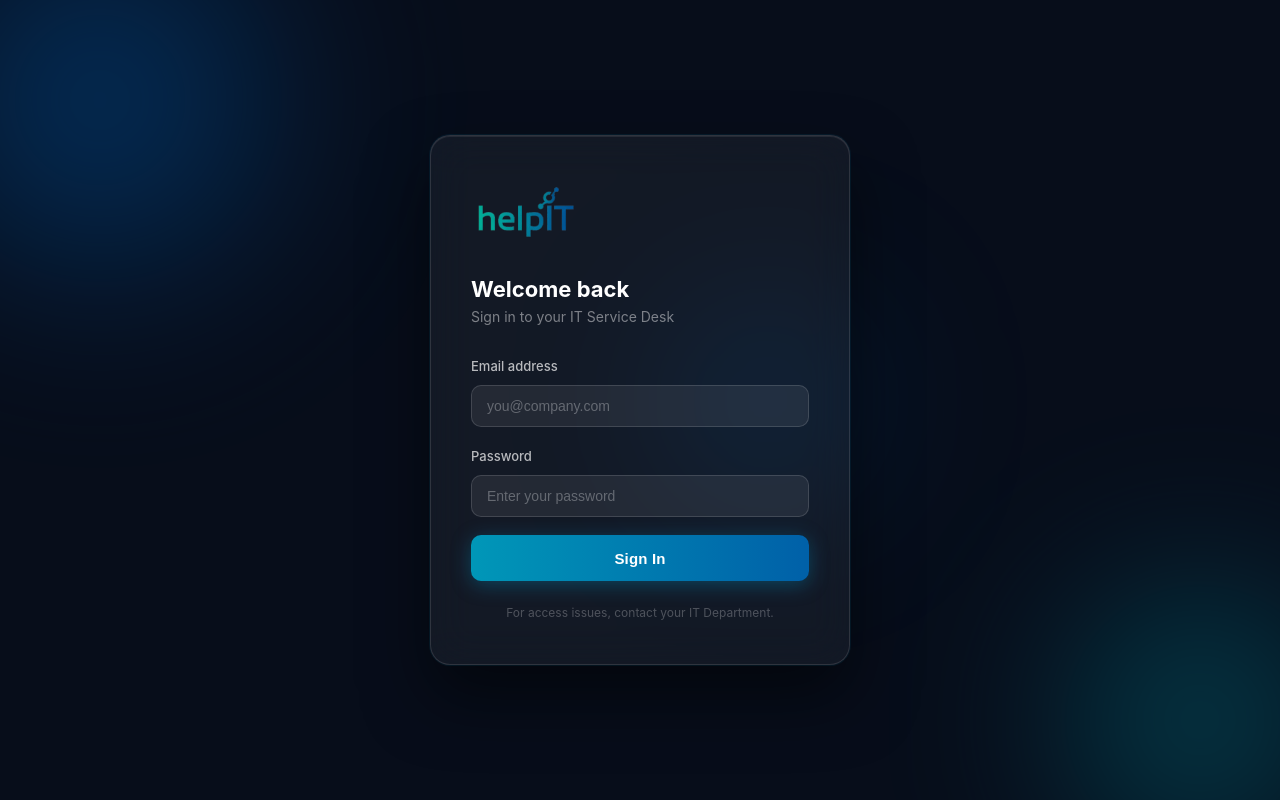
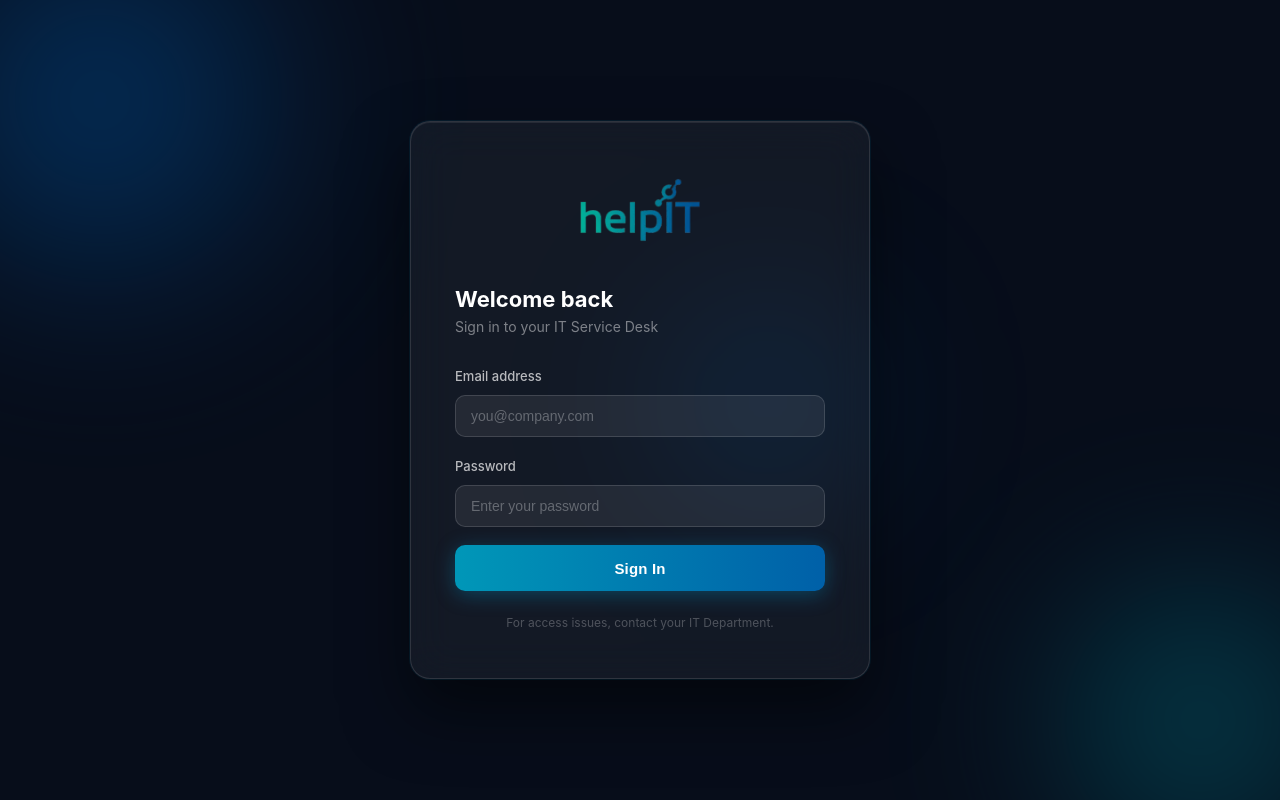
Before and after one commit to imkaiwhyask/helpIT, a Vue app in the folder frontend/: page /login in a window 1280 px wide. Built offline with nearby package versions, Linux system fonts and the light colour scheme; no server answers; what vue3-apexcharts would draw is missing.

Commit message:
Login: enlarge logo to 80px, center it, widen card to 460px

```diff
--- a/frontend/src/views/LoginView.vue
+++ b/frontend/src/views/LoginView.vue
@@ -125,9 +125,9 @@ async function handleLogin() {
   position: relative;
   z-index: 1;
   width: 100%;
-  max-width: 420px;
+  max-width: 460px;
   margin: 24px;
-  padding: 44px 40px;
+  padding: 48px 44px;
   background: rgba(255, 255, 255, 0.05);
   border: 1px solid rgba(255, 255, 255, 0.12);
   border-radius: 20px;
@@ -143,10 +143,11 @@ async function handleLogin() {
 .logo {
   display: flex;
   align-items: center;
-  margin-bottom: 32px;
+  justify-content: center;
+  margin-bottom: 36px;
 }
 .logo-img {
-  height: 64px;
+  height: 80px;
   width: auto;
   object-fit: contain;
 }
```
